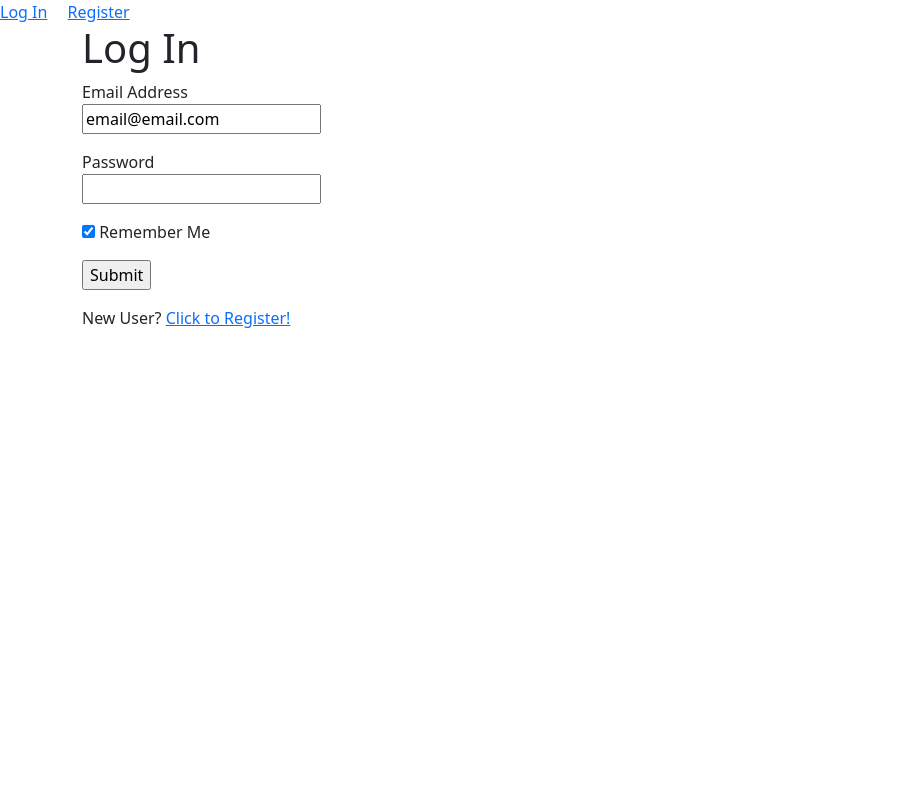
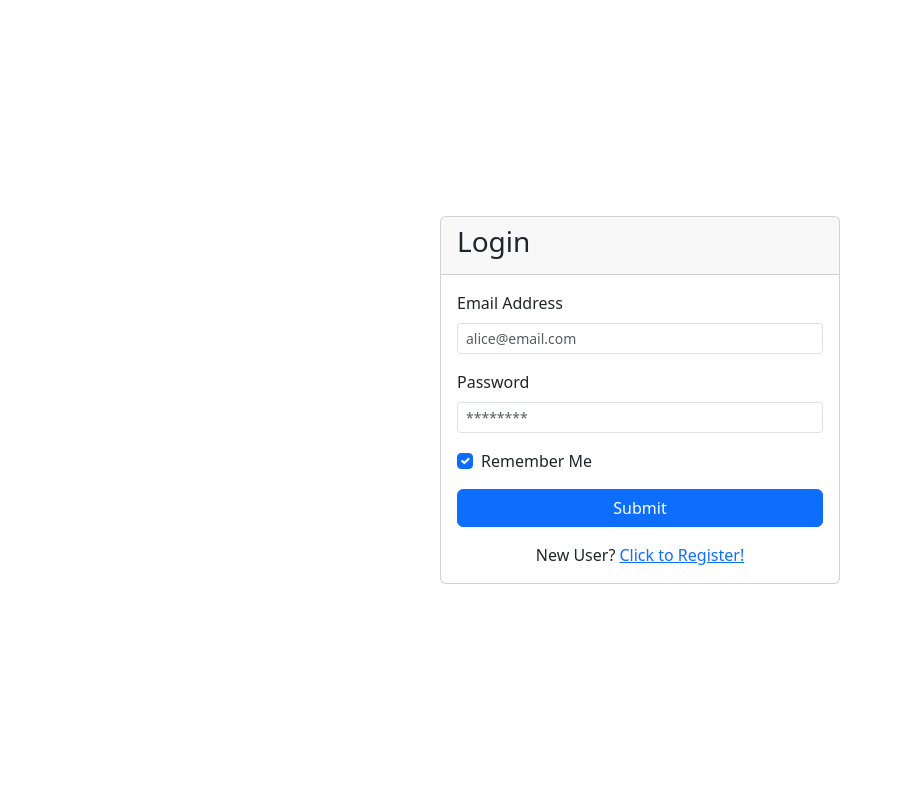
Before and after one commit to v-inmar/flask-simple-blog-app, a Flask app: page /auth/login in a window 1280 px wide. Shown: the whole page, without its empty margins (0-902 px from the left). Run offline with Flask 3, Linux system fonts and the light colour scheme.

Commit message:
Login page more user friendly (UI)

```diff
--- a/app/modules/auth/templates/login.html
+++ b/app/modules/auth/templates/login.html
@@ -2,26 +2,59 @@
 
 {% block title %}Login{% endblock %}
 
-{% block content %}
-<h1>Log In</h1>
+{% block auth_page_content %}
+
+
+<div class="container" style="height: 100vh;">
+    <div class="d-flex justify-content-center align-items-center h-100">
+        <div class="card" style="width: 25rem;">
+            <div class="card-header"><h3>Login</h3></div>
+            <div class="card-body">
                 <form action="" method="post" novalidate>
+                    <!-- Hidden csrf input -->
                     {{ form.hidden_tag() }}
-    <p>
-        {{ form.email.label }}<br>
-        {{ form.email(value="email@email.com") }}<br> <!-- value is populated so its quicker when debugging -->
+
+                    <!-- Email address input -->
+                    <div class="mb-3">
+                        {{ form.email.label(class="form-label") }}
+                        {{ form.email(placeholder="alice@email.com", class="form-control form-control-sm") }}
                         {% for error in form.email.errors %}
-        <small style="color: red;">[{{ error }}]</small>
+                        <small class="text-danger">{{ error }}</small>
                         {% endfor %}
-    </p>
-    <p>
-        {{ form.password.label }}<br>
-        {{ form.password() }}<br>
+                    </div>
+
+                    <!-- Password input -->
+                    <div class="mb-3">
+                        {{ form.password.label(class="form-label") }}
+                        {{ form.password(placeholder="********", class="form-control form-control-sm") }}
                         {% for error in form.password.errors %}
-        <small style="color: red;">[{{ error }}]</small>
+                        <small class="text-danger">{{ error }}</small>
                         {% endfor %}
-    </p>
-    <p>{{ form.remember_me() }} {{ form.remember_me.label }}</p>
-    <p>{{ form.submit() }}</p>
+                    </div>
+
+                    <!-- Remember me checkbox -->
+                    <div class="form-check">
+                        {{ form.remember_me(class="form-check-input") }}
+                        {{ form.remember_me.label(class="form-check-label") }}
+                    </div>
+
+                    <!-- Submit button -->
+                    <div class="mt-3">
+                        {{ form.submit(class="btn btn-primary w-100") }}
+                    </div>
+
+
+
                 </form>
-<p>New User? <a href="{{ url_for('auth.register') }}">Click to Register!</a></p>
+                <div class="text-center">
+                    <p class="mb-0">New User? <a href="{{ url_for('auth.register') }}">Click to Register!</a></p>
+                </div>
+
+            </div>
+        </div>
+    </div>
+</div>
+
+
+
 {% endblock %}
--- a/app/templates/base.html
+++ b/app/templates/base.html
@@ -5,15 +5,17 @@
     <title>{% block title %}{% endblock %}</title>
     <link href="https://cdn.jsdelivr.net/npm/bootstrap@5.3.6/dist/css/bootstrap.min.css" rel="stylesheet" integrity="sha384-4Q6Gf2aSP4eDXB8Miphtr37CMZZQ5oXLH2yaXMJ2w8e2ZtHTl7GptT4jmndRuHDT" crossorigin="anonymous">
 </head>
-<body>
+
+<body {% if current_user.is_authenticated %} class="d-flex justify-content-center align-items-center vh-100" {% endif %}>
     {% if current_user.is_authenticated %}
     <a href="{{ url_for('auth.logout') }}" style="margin-right: 1rem;">Log Out</a>
     <a href="{{ url_for('dashboard.dashboard') }}" style="margin-right: 1rem;">Dashboard</a>
     <a href="{{ url_for('user.profile', pid=current_user.user_pid.pid) }}" style="margin-right: 1rem;">Profile</a>
     <a href="{{ url_for('post.create') }}" style="margin-right: 1rem;">Create Post</a>
     {% else %}
+    <!--
     <a href="{{ url_for('auth.login') }}" style="margin-right: 1rem;">Log In</a>
-    <a href="{{ url_for('auth.register') }}" style="margin-right: 1rem;">Register</a>
+    <a href="{{ url_for('auth.register') }}" style="margin-right: 1rem;">Register</a> -->
     {% endif %}
 
     {% with messages = get_flashed_messages(with_categories=true) %}
@@ -23,9 +25,16 @@
             {% endfor %}
         {% endif %}
     {% endwith %}
+
+    {% if not current_user.is_authenticated %}
+    {% block auth_page_content %}{% endblock %}
+    {% else %}
     <div class="container">
         {% block content %}{% endblock %}
     </div>
+    {% endif %}
+
+
 
 
     <script src="https://cdn.jsdelivr.net/npm/bootstrap@5.3.6/dist/js/bootstrap.bundle.min.js" integrity="sha384-j1CDi7MgGQ12Z7Qab0qlWQ/Qqz24Gc6BM0thvEMVjHnfYGF0rmFCozFSxQBxwHKO" crossorigin="anonymous"></script>
```
Lines whose indentation alone changed are shown as unchanged.
